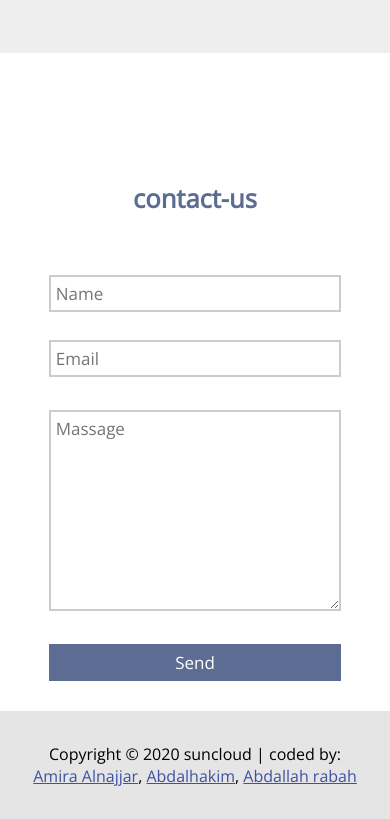
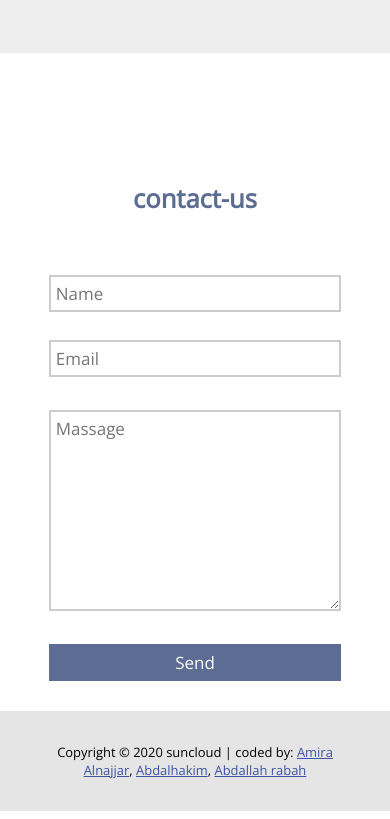
Before and after one commit to GSG-FC02/WeatherApp, a plain HTML site: page index.html in a window 390 px wide. Shown: the part 2751-3570 px from the top of the page. Drawn offline with nearby package versions, Linux system fonts and the light colour scheme.

Commit message:
change the height and font size Relates #26

```diff
--- a/landing-page/style.css
+++ b/landing-page/style.css
@@ -352,7 +352,17 @@
   .sendSuccess {
     font-size: 0.8em;
   }
-
+  .attribution {
+    text-align: center;
+    font-family: "Open Sans", sans-serif;
+    font-size: 0.9em;
+  }
+  footer {
+    height: 50%;
+    text-align: center;
+    font-size: 0.9em;
+    padding: 10px;
+  }
 }
 @media (max-width: 1440px) {
   .header-content {
```
